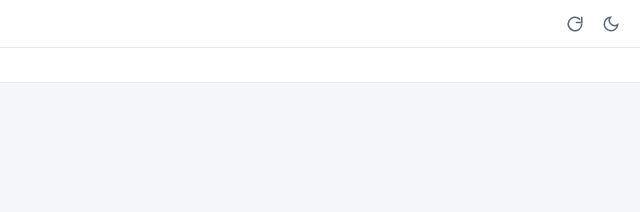
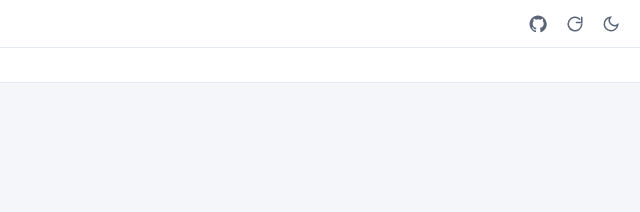
Before and after one commit to ghy0324/Watch2Read, a plain HTML site: page index.html in a window 1280 px wide. Shown: the top 212 px of the page, 640-1280 px from the left. Drawn offline with nearby package versions, Linux system fonts and the light colour scheme.

Commit message:
feat(ui): add repo link in topbar and surface site URL in README

```diff
--- a/index.html
+++ b/index.html
@@ -61,6 +61,18 @@
           </label>
         </div>
         <div class="topbar-right">
+          <a
+            class="topbar-btn repo-link"
+            href="https://github.com/ghy0324/Watch2Read"
+            target="_blank"
+            rel="noopener noreferrer"
+            aria-label="打开 GitHub 仓库"
+            title="GitHub 仓库"
+          >
+            <svg aria-hidden="true" viewBox="0 0 24 24" width="18" height="18">
+              <path fill="currentColor" d="M12 .5C5.73.5.75 5.6.75 11.93c0 5.07 3.26 9.37 7.78 10.89.57.1.78-.25.78-.56v-2.02c-3.16.7-3.82-1.38-3.82-1.38-.52-1.34-1.28-1.69-1.28-1.69-1.05-.73.08-.72.08-.72 1.16.08 1.77 1.22 1.77 1.22 1.03 1.8 2.7 1.28 3.36.98.1-.77.4-1.28.72-1.57-2.53-.3-5.2-1.29-5.2-5.74 0-1.27.45-2.31 1.18-3.13-.12-.3-.51-1.53.11-3.2 0 0 .97-.32 3.16 1.2a10.85 10.85 0 0 1 5.76 0c2.2-1.52 3.16-1.2 3.16-1.2.62 1.67.23 2.9.11 3.2.74.82 1.18 1.86 1.18 3.13 0 4.46-2.67 5.43-5.22 5.73.41.36.77 1.06.77 2.13v3.15c0 .31.2.67.79.56 4.51-1.52 7.77-5.82 7.77-10.89C23.25 5.6 18.27.5 12 .5Z"/>
+            </svg>
+          </a>
           <button
             type="button"
             id="btn-scroll-top"
--- a/styles.css
+++ b/styles.css
@@ -264,6 +264,7 @@ html[data-theme="dark"] .search-hit-title mark {
 .search-clear:hover { color: var(--text); }
 
 .topbar-right { display: flex; gap: 0.15rem; align-items: center; flex-shrink: 0; }
+.repo-link { text-decoration: none; }
 
 .topbar-btn {
   width: 34px; height: 34px; border-radius: 7px;
```
Also changed, not shown: README.md.
